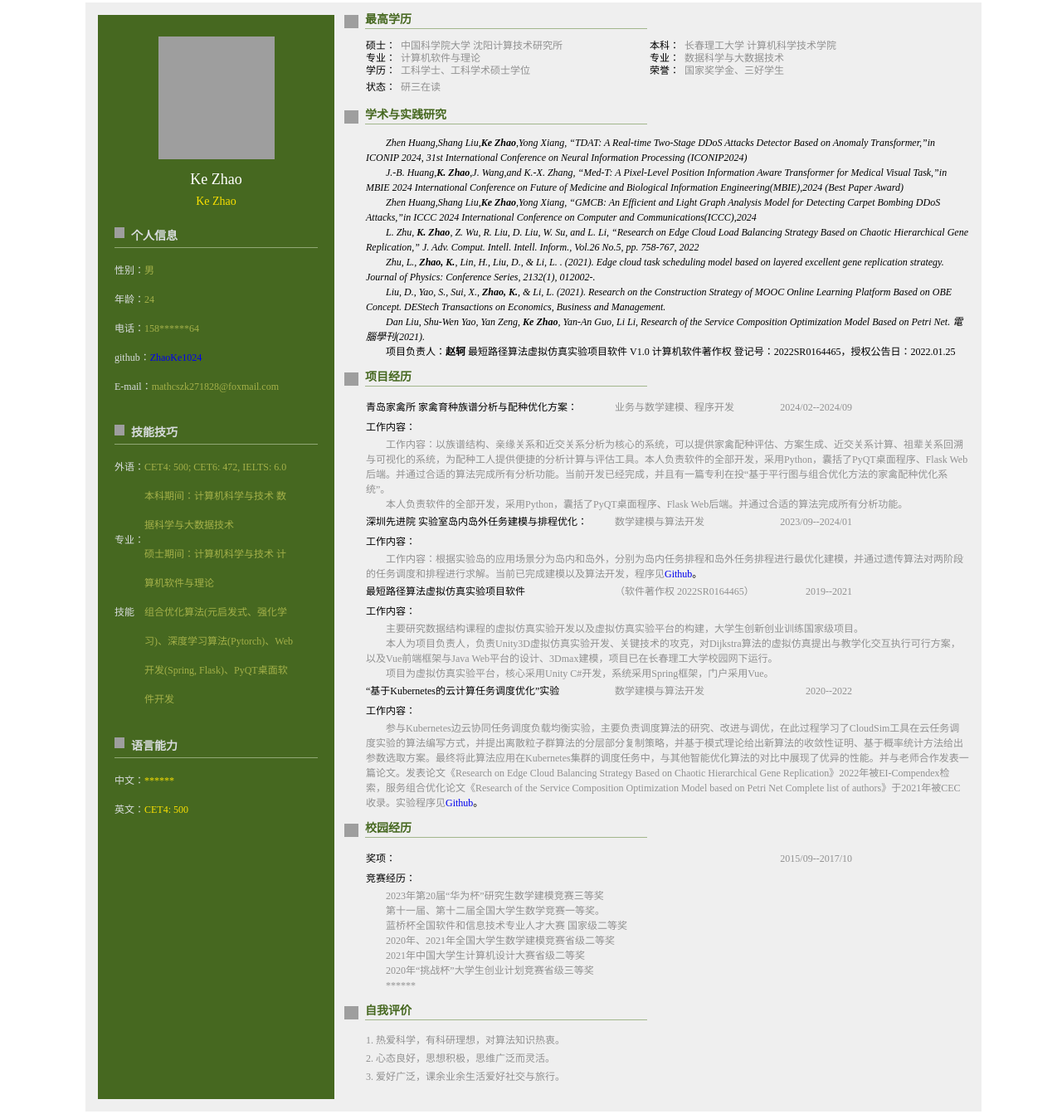
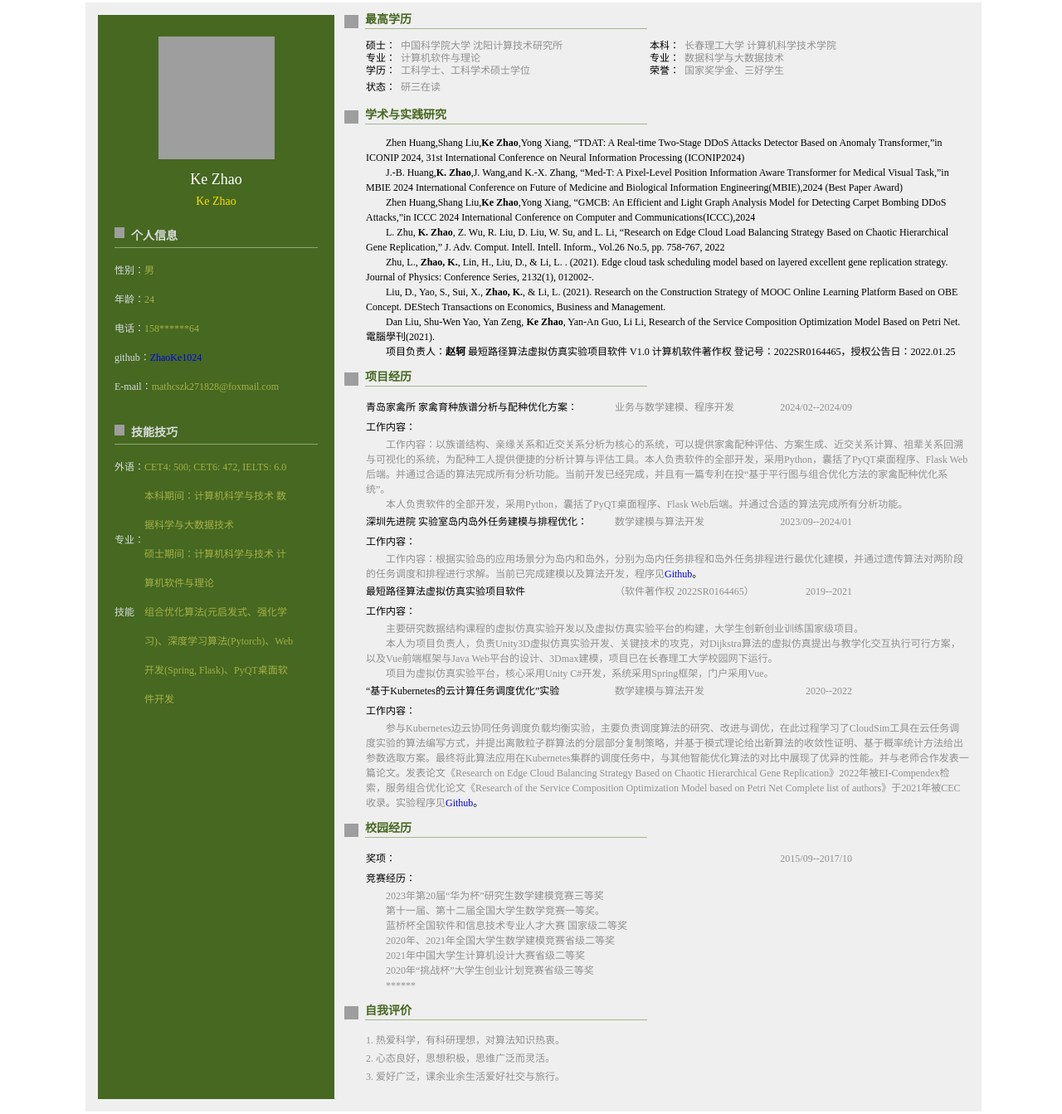
Before and after one commit to ZhaoKe1024/Audio-Record-WebPage, a Flask app: template templates/myself.html in a window 1280 px wide. Shown: the whole page at 83% size. Run offline with Flask 3, Linux system fonts and the light colour scheme; the template is opened without the code that fills it, so the values that code supplies are empty; parts of the project's set-up code (start-up, migrations or seed data) failed here and were passed over; grey boxes are pictures that could not be loaded.

Commit message:
modify font

```diff
--- a/templates/myself.html
+++ b/templates/myself.html
@@ -483,30 +483,6 @@
 											</tbody>
 										</table>
 									</div>
-									<table class="border_b2">
-										<tbody>
-											<tr class="title">
-												<td class="title_iconl" valign="middle"><img
-														src="https://img03.51jobcdn.com/im/2017/resumetemplate/xsl/icon9_type1.png"
-														width="12" height="13"></td>
-												<td class="wid"><span>语言能力</span></td>
-											</tr>
-										</tbody>
-									</table>
-									<div class="mes_boxl">
-										<table class="mes_l">
-											<tbody>
-												<tr class="per_list">
-													<td><span>中文：</span></td>
-													<td class="limit1"><span class="yellow">******</span></td>
-												</tr>
-												<tr class="per_list">
-													<td class="dir"><span>英文：</span></td>
-													<td class="limit1"><a class="yellow">CET4: 500</a></td>
-												</tr>
-											</tbody>
-										</table>
-									</div>
 								</td>
 
 								<td class="infomation_r">
@@ -587,7 +563,7 @@
 											<tbody>
 												<td>
 													<p
-														style="text-indent:2em;font:400 12px Times New Roman;line-height:18px; font-style: italic;">
+														style="text-indent:2em;font:400 12px Times New Roman;line-height:18px; ">
 														<a class="black">Zhen Huang,Shang Liu,<strong>Ke
 																Zhao</strong>,Yong Xiang, “TDAT: A Real-time Two-Stage
 															DDoS Attacks Detector Based on Anomaly Transformer,”in
@@ -596,7 +572,7 @@
 													</p>
 
 													<p
-														style="text-indent:2em;font:400 12px Times New Roman;line-height:18px; font-style: italic;">
+														style="text-indent:2em;font:400 12px Times New Roman;line-height:18px; ">
 														<a class="black">J.-B. Huang,<strong>K. Zhao</strong>,J.
 															Wang,and K.-X. Zhang,
 															“Med-T: A Pixel-Level Position Information Aware Transformer
@@ -606,7 +582,7 @@
 													</p>
 
 													<p
-														style="text-indent:2em;font:400 12px Times New Roman;line-height:18px; font-style: italic;">
+														style="text-indent:2em;font:400 12px Times New Roman;line-height:18px; ">
 														<a class="black">Zhen Huang,Shang Liu,<strong>Ke
 																Zhao</strong>,Yong Xiang,
 															“GMCB: An Efficient and Light Graph Analysis Model for
@@ -616,7 +592,7 @@
 															Communications(ICCC),2024</span></a>
 													</p>
 													<p
-														style="text-indent:2em;font:400 12px Times New Roman;line-height:18px;font-style: italic;">
+														style="text-indent:2em;font:400 12px Times New Roman;line-height:18px;">
 														<a class="black">L. Zhu, <strong>K. Zhao</strong>, Z. Wu, R.
 															Liu, D. Liu, W. Su,
 															and L. Li, “Research on Edge Cloud Load Balancing Strategy
@@ -624,21 +600,21 @@
 															Comput. Intell. Intell. Inform., Vol.26 No.5, pp. 758-767,
 															2022</a></p>
 													<p
-														style="text-indent:2em;font:400 12px Times New Roman;line-height:18px;font-style: italic;">
+														style="text-indent:2em;font:400 12px Times New Roman;line-height:18px;">
 														<a class="black">Zhu, L., <strong>Zhao, K.</strong>, Lin, H.,
 															Liu, D., & Li, L. .
 															(2021). Edge cloud task scheduling model based on layered
 															excellent gene replication strategy. Journal of Physics:
 															Conference Series, 2132(1), 012002-.</a></p>
 													<p
-														style="text-indent:2em;font:400 12px Times New Roman;line-height:18px;font-style: italic;">
+														style="text-indent:2em;font:400 12px Times New Roman;line-height:18px;">
 														<a class="black">Liu, D., Yao, S., Sui, X., <strong>Zhao,
 																K.</strong>, & Li,
 															L. (2021). Research on the Construction Strategy of MOOC
 															Online Learning Platform Based on OBE Concept. DEStech
 															Transactions on Economics, Business and Management.</a></p>
 													<p
-														style="text-indent:2em;font:400 12px Times New Roman;line-height:18px;font-style: italic;">
+														style="text-indent:2em;font:400 12px Times New Roman;line-height:18px;">
 														<a class="black">Dan Liu, Shu-Wen Yao, Yan Zeng, <strong>Ke
 																Zhao</strong>,
 															Yan-An Guo, Li Li, Research of the Service Composition
```
